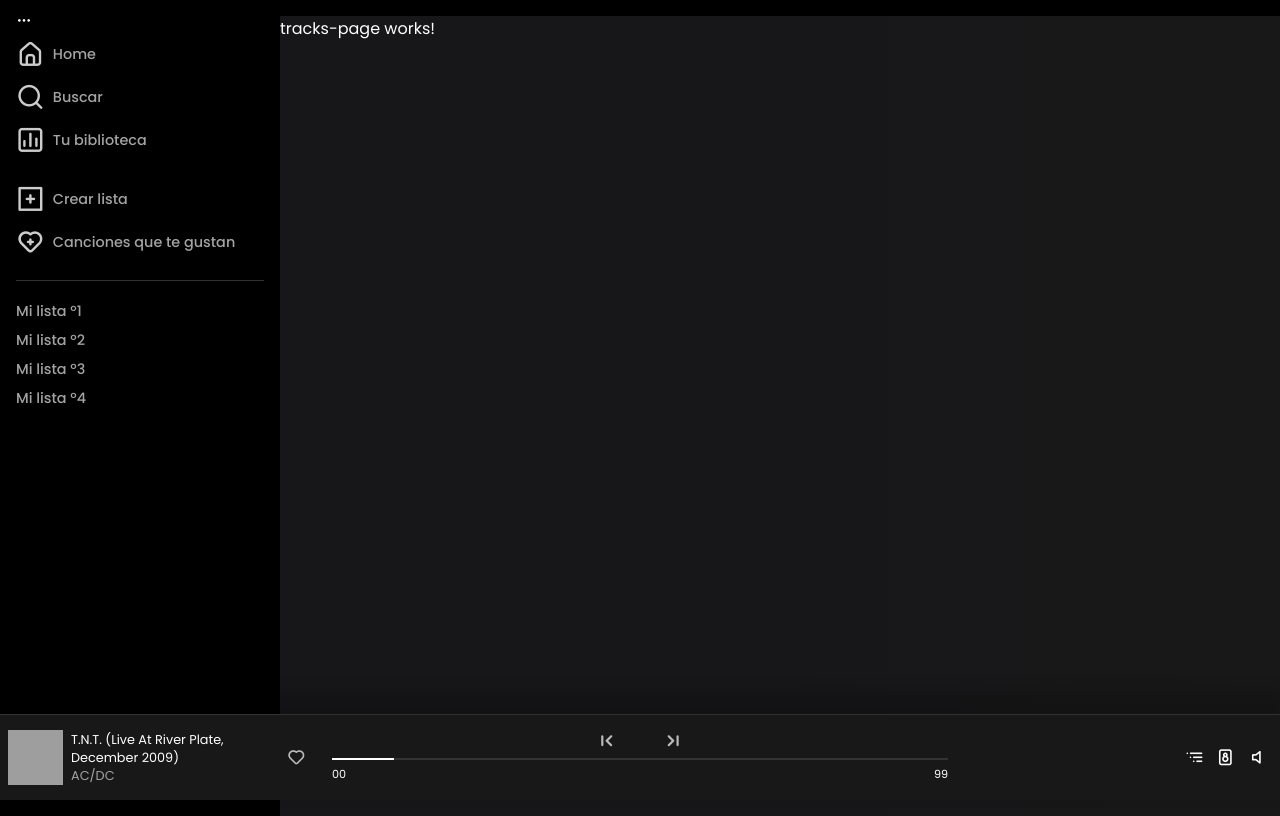
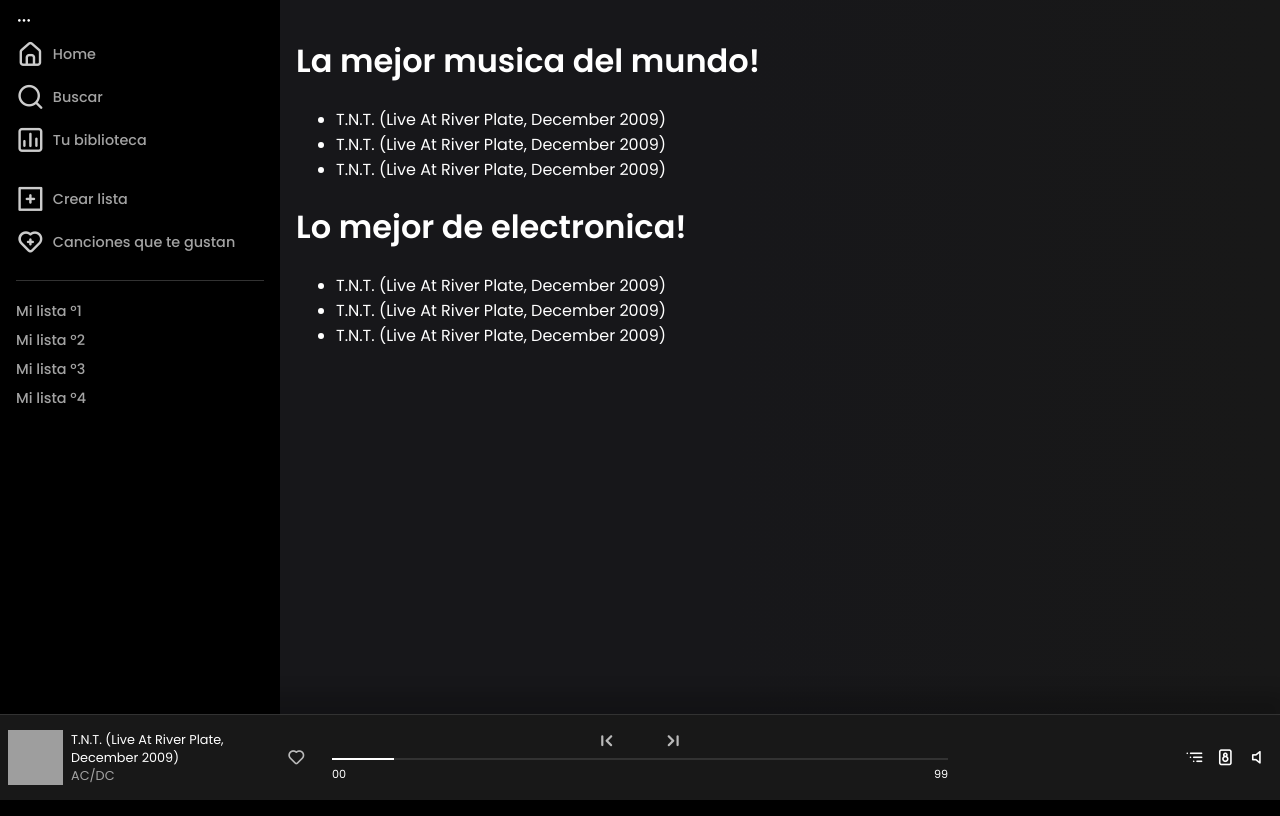
Before and after one commit to JuanGarcia162/Spotify-Clon, an Angular app: page /tracks in a window 1280 px wide. Built offline with nearby package versions, Linux system fonts and the light colour scheme; grey boxes are pictures that could not be loaded.

Commit message:
Estructura del componente tracks y estructura de la seccion generica

```diff
--- a/src/app/modules/tracks/pages/tracks-page/tracks-page.component.css
+++ b/src/app/modules/tracks/pages/tracks-page/tracks-page.component.css
@@ -0,0 +1,3 @@
+.tracks-page {
+  padding: 1rem;
+}
--- a/src/app/modules/tracks/pages/tracks-page/tracks-page.component.html
+++ b/src/app/modules/tracks/pages/tracks-page/tracks-page.component.html
@@ -1 +1,6 @@
-<p>tracks-page works!</p>
+<div class="tracks-page">
+    <!--Section Top (Small)-->
+    <app-section-generic [dataTracks]="mockTracksList" [mode] = "'small'" [title]="'La mejor musica del mundo!'"></app-section-generic>
+    <!--Section Top (Big)-->
+    <app-section-generic [dataTracks]="mockTracksList" [mode] = "'big'" [title]="'Lo mejor de electronica!'"></app-section-generic>
+</div>
--- a/src/app/modules/tracks/pages/tracks-page/tracks-page.component.ts
+++ b/src/app/modules/tracks/pages/tracks-page/tracks-page.component.ts
@@ -6,7 +6,18 @@
   styleUrls: ['./tracks-page.component.css']
 })
 export class TracksPageComponent implements OnInit {
-
+  mockTracksList =
+  [
+    {
+      name: 'T.N.T. (Live At River Plate, December 2009)'
+    },
+    {
+      name: 'T.N.T. (Live At River Plate, December 2009)'
+    },
+    {
+      name: 'T.N.T. (Live At River Plate, December 2009)'
+    }
+  ]
   constructor() { }
 
   ngOnInit(): void {
--- a/src/app/modules/tracks/tracks.module.ts
+++ b/src/app/modules/tracks/tracks.module.ts
@@ -1,3 +1,4 @@
+import { SharedModule } from './../../shared/shared.module';
 import { NgModule } from '@angular/core';
 import { CommonModule } from '@angular/common';
 
@@ -11,7 +12,8 @@
   ],
   imports: [
     CommonModule,
-    TracksRoutingModule
+    TracksRoutingModule,
+    SharedModule
   ]
 })
 export class TracksModule { }
--- a/src/app/shared/components/section-generic/section-generic.component.html
+++ b/src/app/shared/components/section-generic/section-generic.component.html
@@ -1 +1,11 @@
-<p>section-generic works!</p>
+ <div class="section--generic">
+    <h1 class="section--generic__title">{{title}}</h1>
+
+    <div class="section--generic__player--zone">
+        <ul class="player--list" [ngClass]="{'card-small':mode === 'small','card-big':mode === 'big'}">
+            <li *ngFor="let player of dataTracks">
+                {{player.name}}
+            </li>
+        </ul>
+    </div>
+</div>
```
Also changed, not shown: src/app/shared/components/section-generic/section-generic.component.ts (+6 -1 lines).
